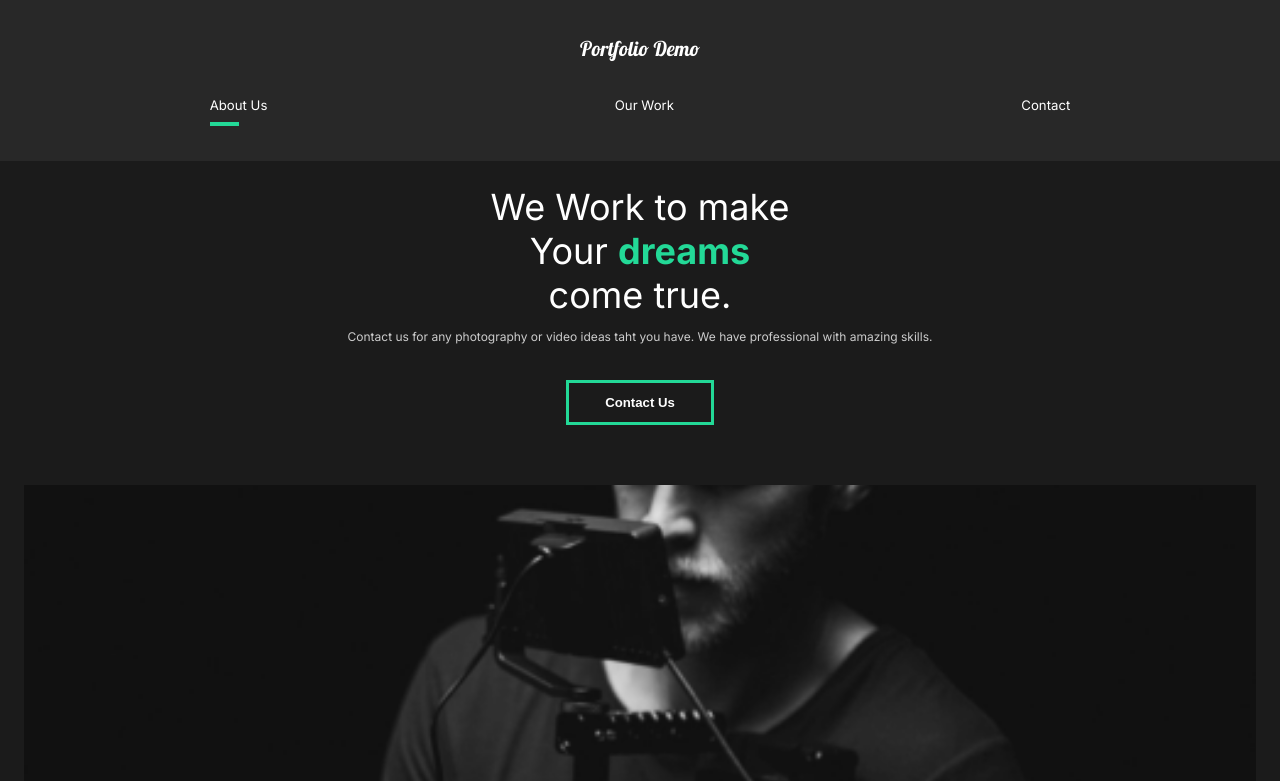
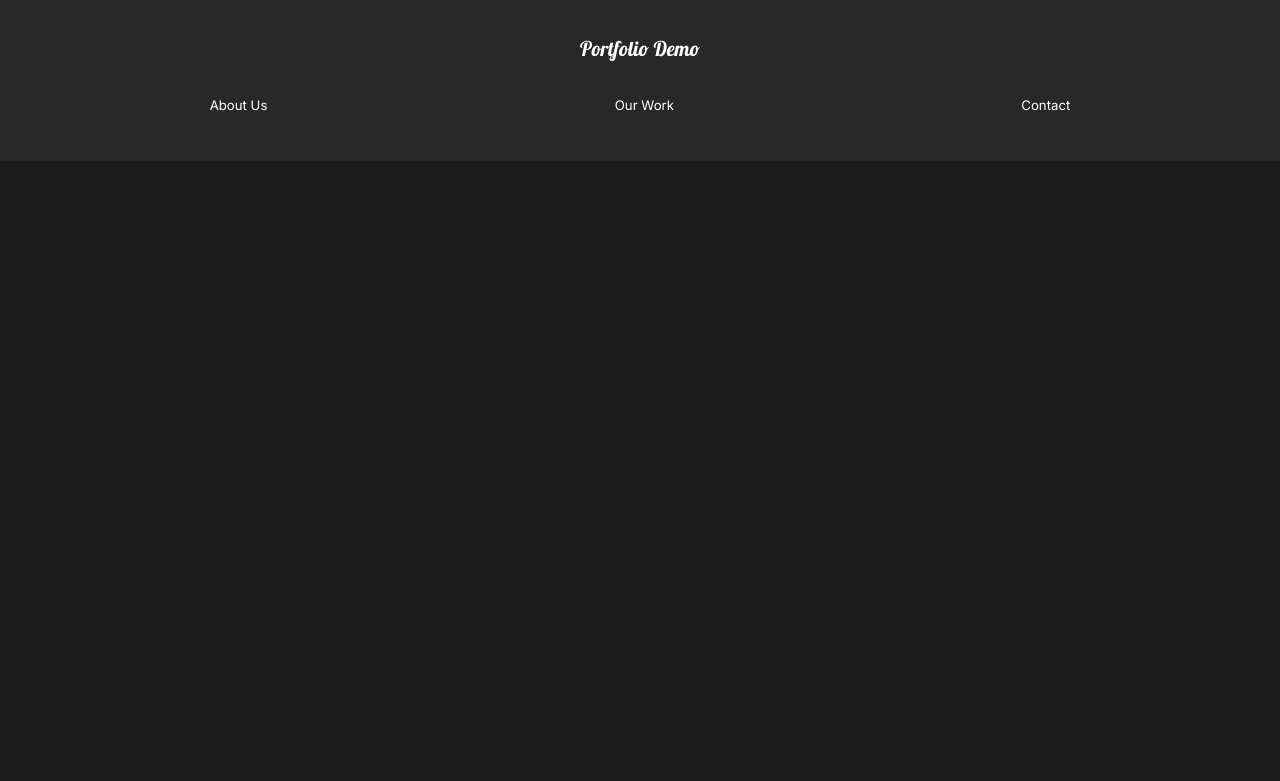
Before and after one commit to ZawojWeb/WebPortfolio-in-React, a React (Create React App) app: page / in a window 1280 px wide. Shown: the top 781 px of the page. Built offline with nearby package versions, Linux system fonts and the light colour scheme.

Commit message:
Better path

```diff
--- a/src/App.js
+++ b/src/App.js
@@ -22,7 +22,7 @@ function App() {
         <Nav></Nav>
         <AnimatePresence exitBeforeEnter>
           <Switch location={location} key={location.pathname} >
-            <Route path="/" exact>
+            <Route path="/index.html" exact>
               <AboutUsPage></AboutUsPage>
             </Route>
             <Route path="/work" exact>
--- a/src/components/Nav.js
+++ b/src/components/Nav.js
@@ -8,11 +8,11 @@ const Nav = () => {
     const { pathname } = useLocation();
     return (
         <SNav>
-            <h1 id="logo"><Link to="/">Portfolio Demo</Link></h1>
+            <h1 id="logo"><Link to="/index.html">Portfolio Demo</Link></h1>
             <ul>
                 <li>
-                    <Link to="/">About Us</Link>
-                    <SLine transition={{ duration: 0.75 }} initial={{ width: "0%" }} animate={{ width: pathname === "/" ? "50%" : "0%" }} />
+                    <Link to="/index.html">About Us</Link>
+                    <SLine transition={{ duration: 0.75 }} initial={{ width: "0%" }} animate={{ width: pathname === "/index.html" ? "50%" : "0%" }} />
                 </li>
                 <li><Link to="/work">Our Work</Link > <SLine transition={{ duration: 0.75 }}
                     initial={{ width: "0%" }}
```
